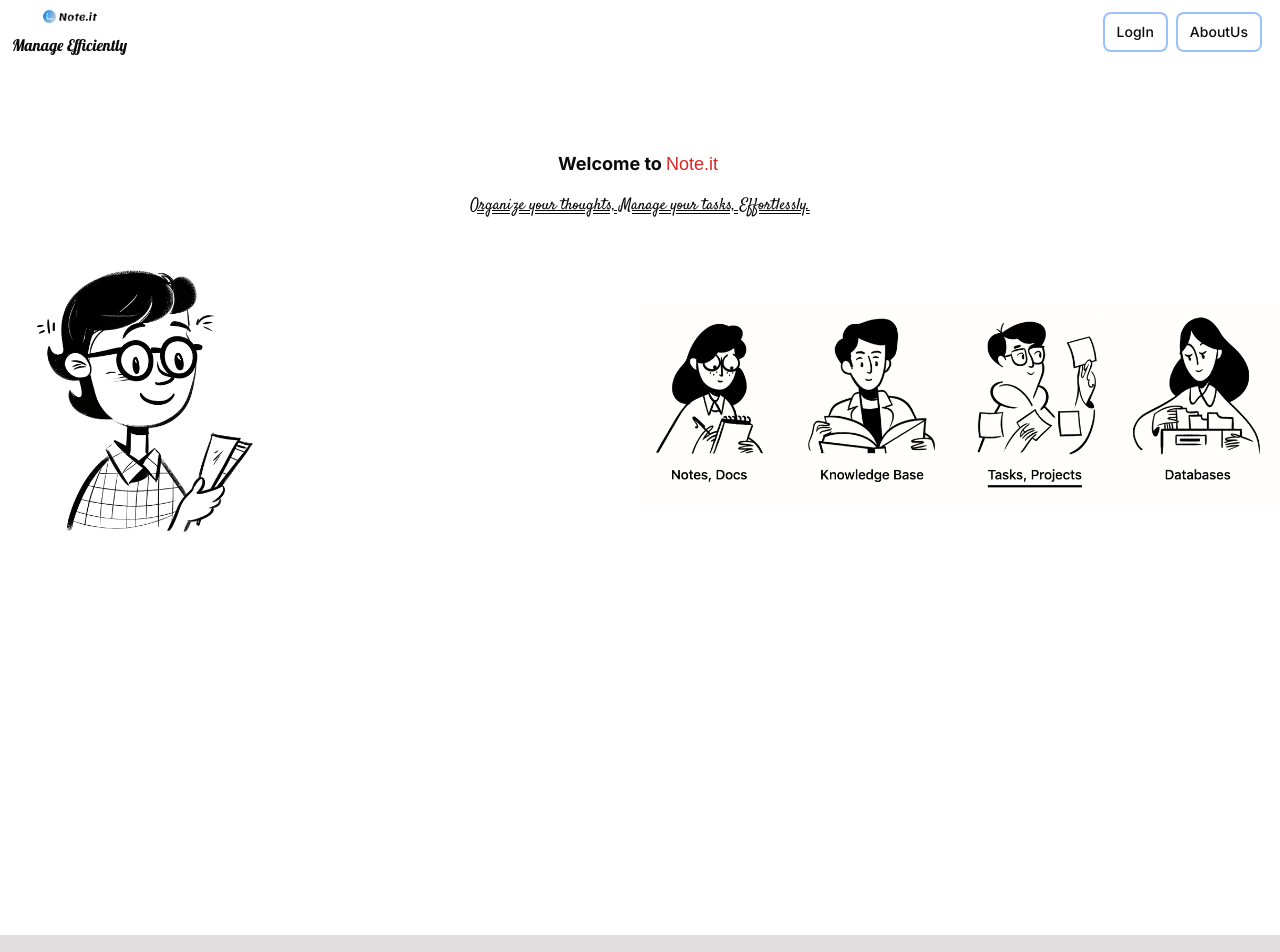
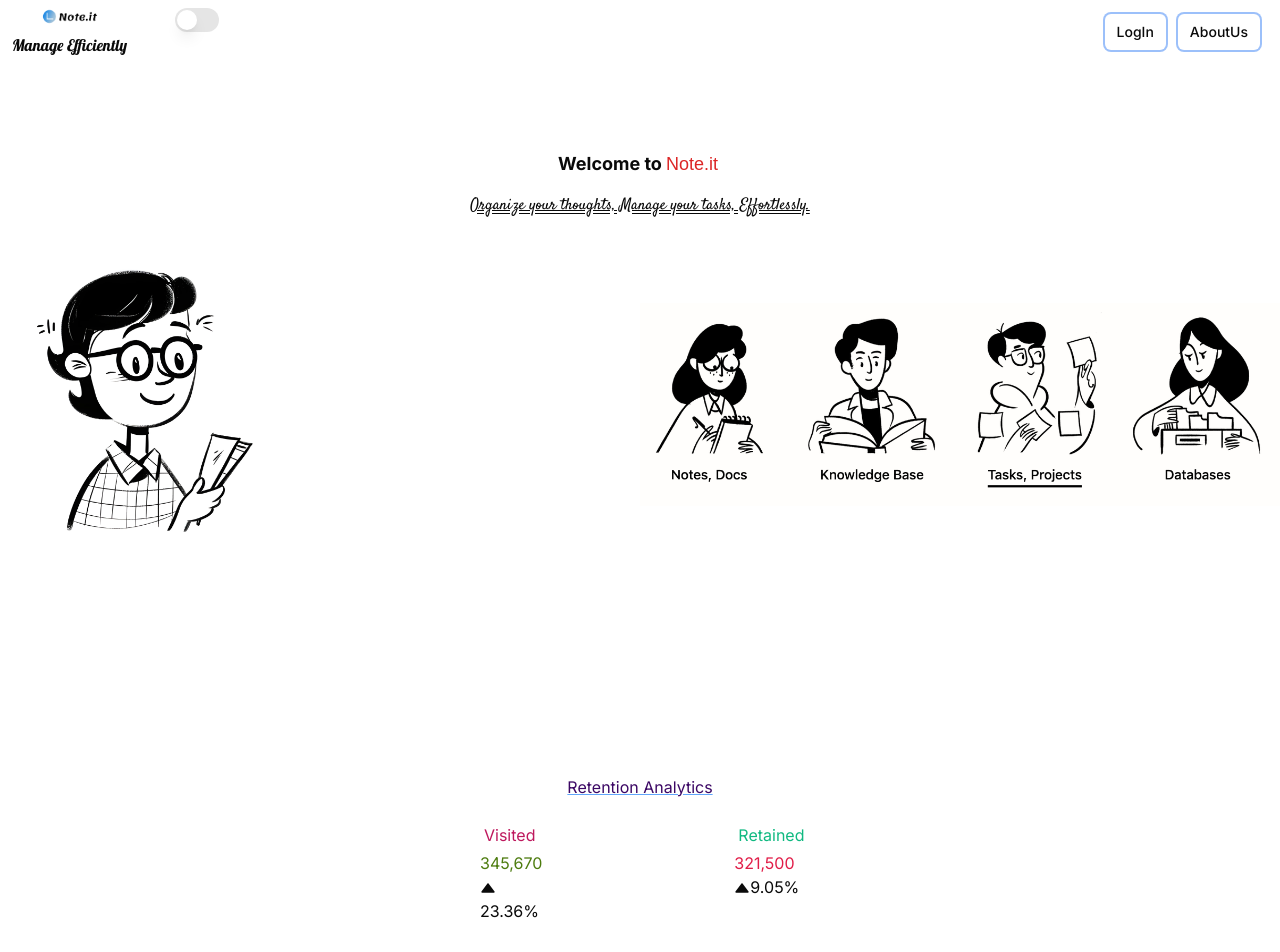
Before and after one commit to santr4/Note.it, a Next.js app in the folder note.it/: page / in a window 1280 px wide. Shown: the top 952 px of the page. Built offline with nearby package versions, Linux system fonts and the light colour scheme; a web font is replaced by a local one.

Commit message:
switch added in navbar in landing page

```diff
--- a/note.it/package.json
+++ b/note.it/package.json
@@ -21,6 +21,7 @@
     "@radix-ui/react-icons": "^1.3.0",
     "@radix-ui/react-popover": "^1.0.7",
     "@radix-ui/react-slot": "^1.0.2",
+    "@radix-ui/react-switch": "^1.0.3",
     "class-variance-authority": "^0.7.0",
     "clsx": "^2.1.0",
     "date-fns": "^3.3.1",
--- a/note.it/src/app/(landing)/_components/navbar.tsx
+++ b/note.it/src/app/(landing)/_components/navbar.tsx
@@ -5,6 +5,7 @@ import { Button } from "@/components/ui/button";
 import Link from "next/link";
 import { cn } from "@/lib/utils";
 import { useScrollTop } from "@/hooks/use-scroll-top";
+import { Switch } from "@/components/ui/switch";
 
 export const Navbar = () => {
   const scrolled = useScrollTop();
@@ -12,6 +13,9 @@ export const Navbar = () => {
   return (
     <div className={cn("md:flex", scrolled && "border-b shadow-sm")}>
       <Logo />
+      <div className="pt-2 ml-12">
+        <Switch />
+      </div>
       <div className="mt-3.5 md:ml-auto md:justify-end justify-between gap-5 m-5 space-x-3">
         <Button variant="ghost" size="sm" className="ring-2">
           <Link href="#">LogIn</Link>
--- /dev/null
+++ b/note.it/src/app/(landing)/_components/stat.tsx
@@ -0,0 +1,41 @@
+import {
+  Stat,
+  StatLabel,
+  StatNumber,
+  StatHelpText,
+  StatArrow,
+  StatGroup,
+} from "@chakra-ui/react";
+
+const Stats = () => {
+  return (
+    <>
+      <div className="px-24">
+        <StatGroup>
+          <Stat>
+            <StatLabel className="p-1 text-pink-700">Visited</StatLabel>
+            <StatNumber className="text-lime-700">345,670</StatNumber>
+            <StatHelpText>
+              <StatArrow type="increase" />
+              23.36%
+            </StatHelpText>
+          </Stat>
+        </StatGroup>
+      </div>
+      <div className="px-24">
+        <StatGroup>
+          <Stat>
+            <StatLabel className="p-1 text-emerald-500">Retained</StatLabel>
+            <StatNumber className="text-rose-600">321,500</StatNumber>
+            <StatHelpText>
+              <StatArrow type="increase" />
+              9.05%
+            </StatHelpText>
+          </Stat>
+        </StatGroup>
+      </div>
+    </>
+  );
+};
+
+export default Stats;
--- a/note.it/src/app/(landing)/page.tsx
+++ b/note.it/src/app/(landing)/page.tsx
@@ -2,6 +2,7 @@
 import Heading from "./_components/heading";
 import Pic from "./_components/pic";
 import Footer from "@/app/(landing)/_components/footer";
+import Stats from "@/app/(landing)/_components/stat";
 
 const LandingPage = () => {
   return (
@@ -9,8 +10,14 @@ const LandingPage = () => {
       <div className="flex justify-center">
         <Heading />
       </div>
-      <div className="pt-10 mb-80">
+      <div className="pt-10 mb-56">
         <Pic />
+      </div>
+      <p className="flex mx-auto pb-5 text-purple-950 underline decoration-sky-600 md:decoration-blue-400">
+        Retention Analytics
+      </p>
+      <div className="flex flex-row px-96 mx-auto">
+        <Stats />
       </div>
       <div className="content-end mt-16">
         <Footer />
--- /dev/null
+++ b/note.it/src/components/ui/switch.tsx
@@ -0,0 +1,29 @@
+"use client"
+
+import * as React from "react"
+import * as SwitchPrimitives from "@radix-ui/react-switch"
+
+import { cn } from "@/lib/utils"
+
+const Switch = React.forwardRef<
+  React.ElementRef<typeof SwitchPrimitives.Root>,
+  React.ComponentPropsWithoutRef<typeof SwitchPrimitives.Root>
+>(({ className, ...props }, ref) => (
+  <SwitchPrimitives.Root
+    className={cn(
+      "peer inline-flex h-6 w-11 shrink-0 cursor-pointer items-center rounded-full border-2 border-transparent transition-colors focus-visible:outline-none focus-visible:ring-2 focus-visible:ring-ring focus-visible:ring-offset-2 focus-visible:ring-offset-background disabled:cursor-not-allowed disabled:opacity-50 data-[state=checked]:bg-primary data-[state=unchecked]:bg-input",
+      className
+    )}
+    {...props}
+    ref={ref}
+  >
+    <SwitchPrimitives.Thumb
+      className={cn(
+        "pointer-events-none block h-5 w-5 rounded-full bg-background shadow-lg ring-0 transition-transform data-[state=checked]:translate-x-5 data-[state=unchecked]:translate-x-0"
+      )}
+    />
+  </SwitchPrimitives.Root>
+))
+Switch.displayName = SwitchPrimitives.Root.displayName
+
+export { Switch }
```
Also changed, not shown: 1 other file (tests, documents, lock files or other folders).
